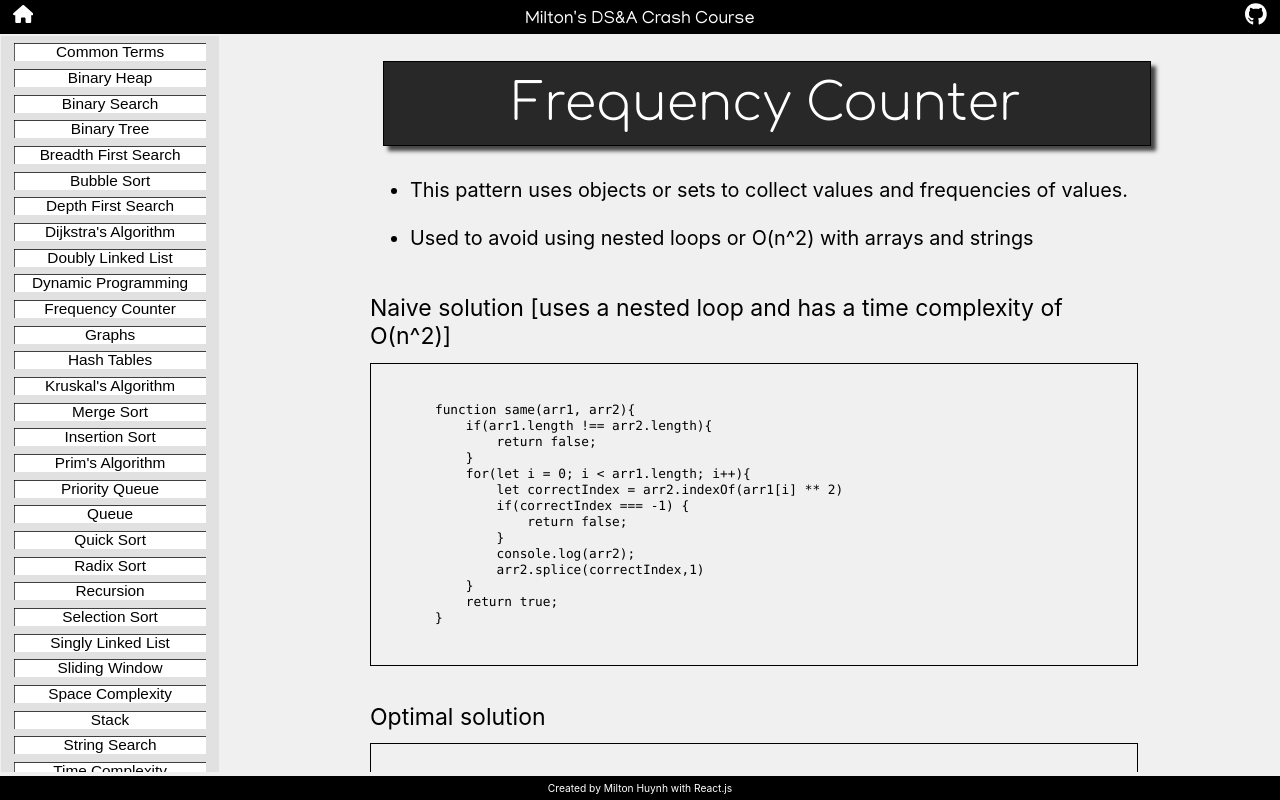
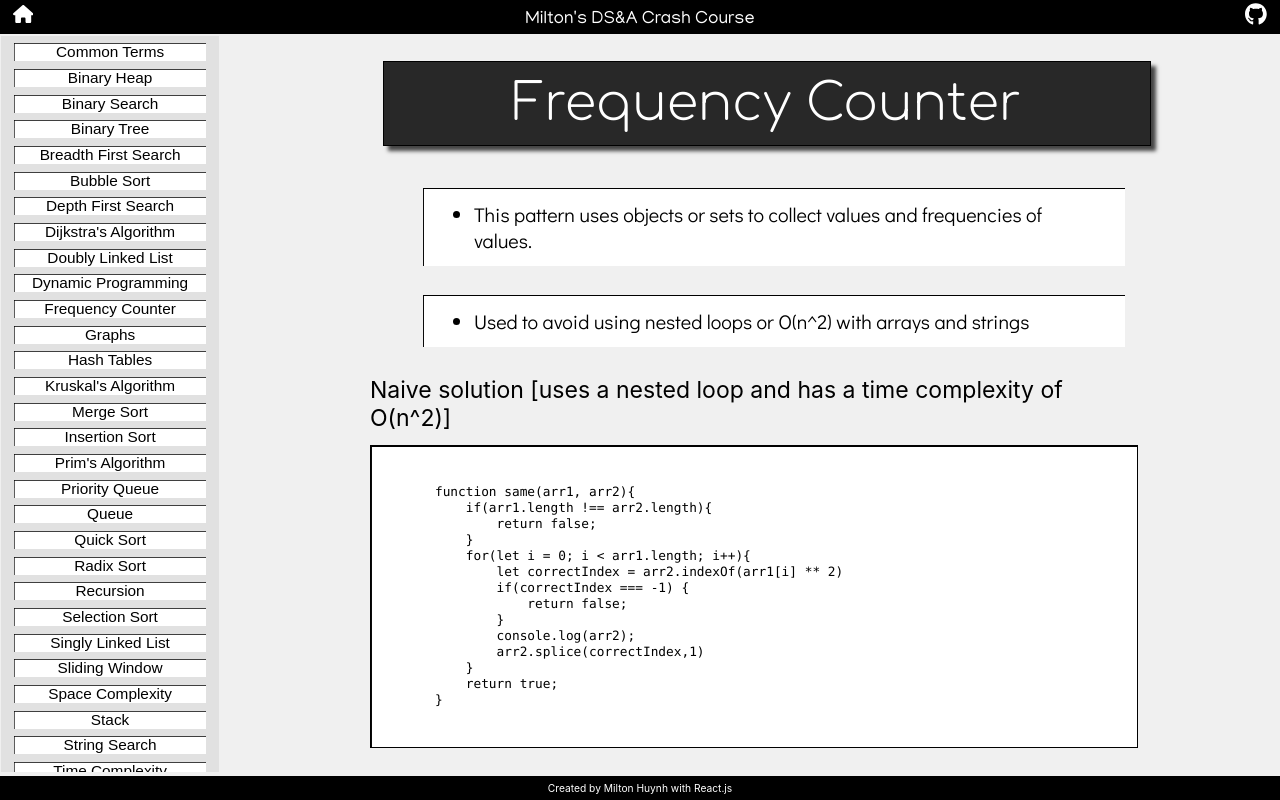
Before and after one commit to miltonhuynh/DSA-guide, a React (Create React App) app in the folder app/: page /DSA-guide/FrequencyCounter in a window 1280 px wide. Built offline with nearby package versions, Linux system fonts and the light colour scheme; a web font is replaced by a local one.

Commit message:
Switching pc

```diff
--- a/app/src/Concepts/FrequencyCounter.js
+++ b/app/src/Concepts/FrequencyCounter.js
@@ -50,11 +50,11 @@ export default function FrequencyCounter() {
       <div class="Concept_title">Frequency Counter</div>
       <div class="Container font-m">
         <ul>
-          <li>This pattern uses objects or sets to collect values and frequencies of values.</li><br/>
-          <li>Used to avoid using nested loops or O(n^2) with arrays and strings</li><br/>
+        <div class="Section"><li>This pattern uses objects or sets to collect values and frequencies of values.</li></div>
+        <div class="Section"><li>Used to avoid using nested loops or O(n^2) with arrays and strings</li></div>
         </ul>
         <div class="font-l">Naive solution [uses a nested loop and has a time complexity of O(n^2)]</div>
-        <div class="Code">
+        <div class="Code Section">
           <pre>
             <code>
               {naive}
@@ -62,7 +62,7 @@ export default function FrequencyCounter() {
           </pre>
         </div><br/>
         <div class="font-l">Optimal solution</div>
-        <div class="Code">
+        <div class="Code Section">
           <pre>
             <code>
               {refactored}
```
